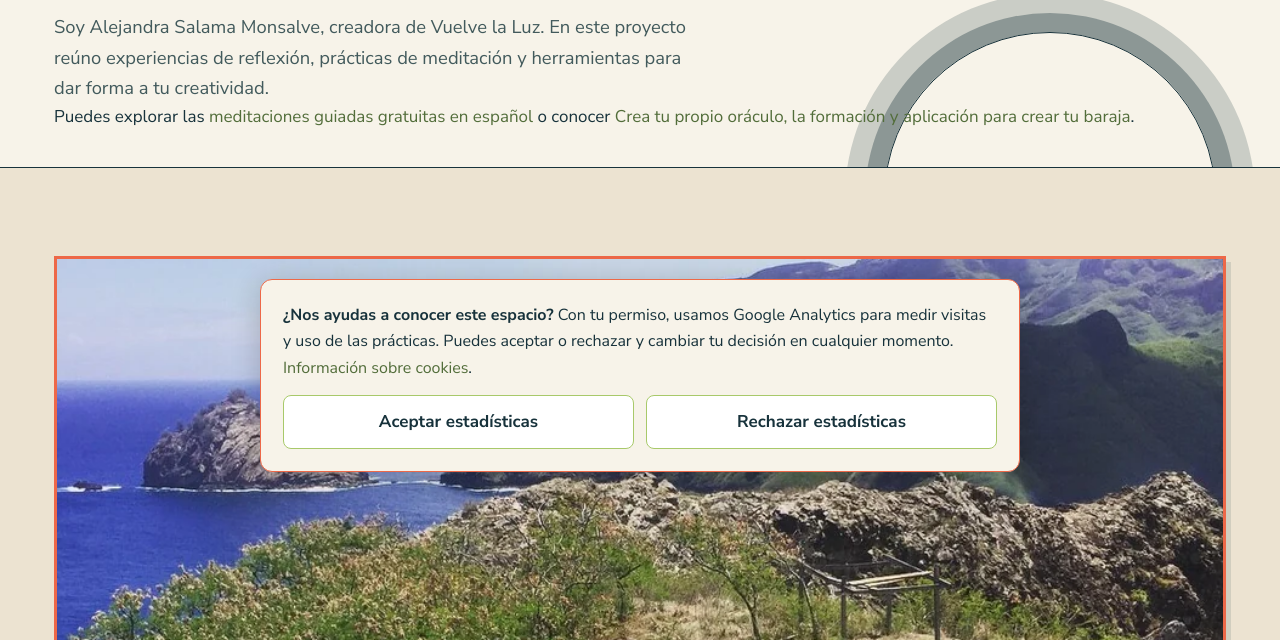
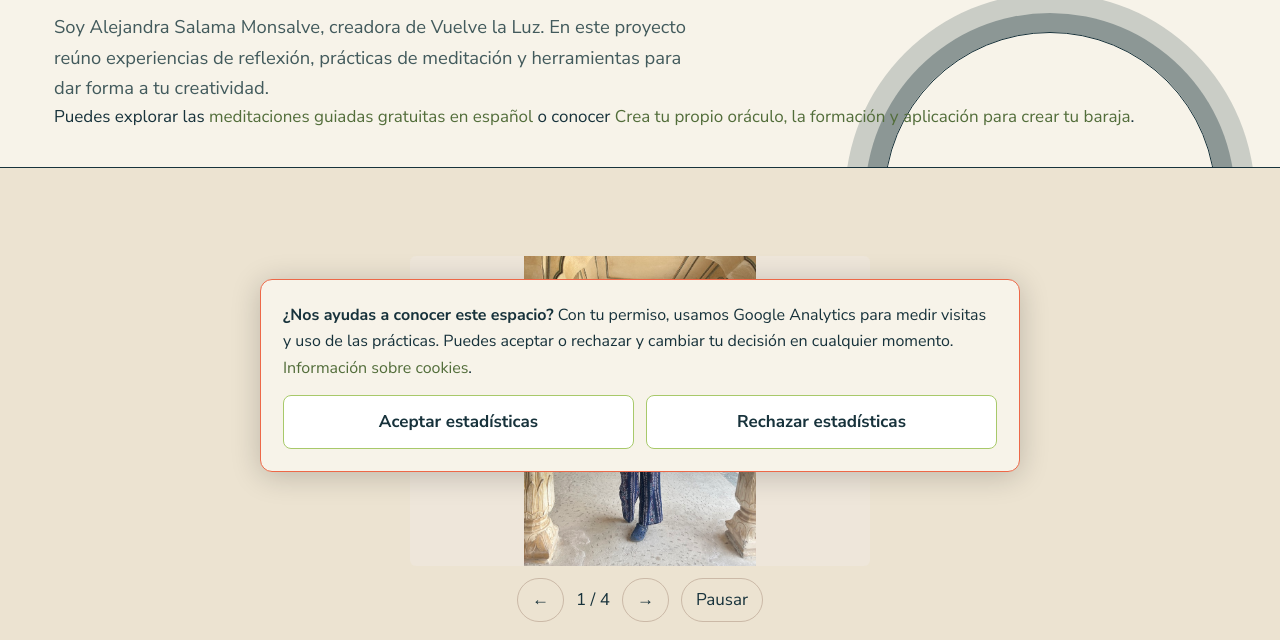
Before and after one commit to vuelvelaluz/Vuelve-la-luz, a plain HTML site: page sobre-mi.html in a window 1280 px wide. Shown: the part 312-952 px from the top of the page. Drawn offline with Linux system fonts and the light colour scheme.

Commit message:
Actualiza Sobre mí con galería compacta y aprendizajes actuales

```diff
--- /dev/null
+++ b/css/sobre-mi.css
@@ -0,0 +1,10 @@
+.sobre-galeria { width: min(100%, 460px); margin: 0 auto 2.5rem; }
+.sobre-fotos { position: relative; height: 310px; background: #eee6da; overflow: hidden; border-radius: 6px; }
+.sobre-foto { position: absolute; inset: 0; width: 100%; height: 100%; object-fit: contain; opacity: 0; visibility: hidden; transition: opacity 900ms ease, visibility 900ms; }
+.sobre-foto.visible { opacity: 1; visibility: visible; }
+.sobre-controles:not([hidden]) { display: flex; justify-content: center; align-items: center; gap: 12px; padding-top: 12px; }
+.sobre-controles button { font: inherit; color: var(--color-texto); background: transparent; border: 1px solid #cbb9a7; border-radius: 24px; min-height: 44px; min-width: 44px; padding: 6px 14px; cursor: pointer; }
+.sobre-controles button:hover { background: #eee6da; }
+.sobre-controles button:focus-visible { outline: 2px solid var(--color-ocre); outline-offset: 3px; }
+@media(max-width: 500px) { .sobre-fotos { height: 270px; } }
+@media(prefers-reduced-motion: reduce) { .sobre-foto { transition: none; } }
--- /dev/null
+++ b/js/sobre-mi.js
@@ -0,0 +1,36 @@
+(() => {
+  const gallery = document.querySelector('.sobre-galeria');
+  if (!gallery) return;
+  const photos = [...gallery.querySelectorAll('.sobre-foto')];
+  const controls = gallery.querySelector('.sobre-controles');
+  const pause = gallery.querySelector('[data-pausa]');
+  const counter = gallery.querySelector('[data-contador]');
+  const reduced = window.matchMedia('(prefers-reduced-motion: reduce)');
+  let current = 0, paused = reduced.matches, timer;
+  function show(index) {
+    current = (index + photos.length) % photos.length;
+    photos.forEach((photo, i) => {
+      photo.classList.toggle('visible', i === current);
+      photo.setAttribute('aria-hidden', String(i !== current));
+    });
+    counter.textContent = `${current + 1} / ${photos.length}`;
+  }
+  function schedule() {
+    clearInterval(timer);
+    pause.textContent = paused ? 'Reanudar' : 'Pausar';
+    if (!paused && !document.hidden && !gallery.matches(':hover') && !gallery.contains(document.activeElement)) {
+      timer = setInterval(() => show(current + 1), 6000);
+    }
+  }
+  controls.hidden = false;
+  gallery.querySelector('[data-anterior]').addEventListener('click', () => { show(current - 1); schedule(); });
+  gallery.querySelector('[data-siguiente]').addEventListener('click', () => { show(current + 1); schedule(); });
+  pause.addEventListener('click', () => { paused = !paused; schedule(); });
+  gallery.addEventListener('mouseenter', schedule);
+  gallery.addEventListener('mouseleave', schedule);
+  gallery.addEventListener('focusin', schedule);
+  gallery.addEventListener('focusout', () => setTimeout(schedule, 0));
+  document.addEventListener('visibilitychange', schedule);
+  reduced.addEventListener('change', () => { paused = reduced.matches; schedule(); });
+  schedule();
+})();
--- a/sobre-mi.html
+++ b/sobre-mi.html
@@ -17,6 +17,8 @@
   <meta property="og:image" content="https://vuelvelaluz.com/images/logo.png">
   <link rel="preload" href="fonts/nunito-sans-normal.woff2" as="font" type="font/woff2" crossorigin>
   <link rel="stylesheet" href="css/style.css?v=collage-20261113">
+  <link rel="stylesheet" href="css/sobre-mi.css?v=20261115">
+  <script src="js/sobre-mi.js?v=20261115" defer></script>
   <meta property="og:locale" content="es_ES">
   <meta property="og:site_name" content="Vuelve la Luz">
   <meta name="twitter:card" content="summary_large_image">
@@ -24,7 +26,7 @@
   <meta name="twitter:description" content="Conoce a Alejandra Salama Monsalve, creadora de Vuelve la Luz: cocina, viajes y prácticas personales para vivir con presencia y volver a la calma.">
   <meta name="twitter:image" content="https://vuelvelaluz.com/images/logo.png">
   <meta name="robots" content="index, follow, max-image-preview:large">
-  <script type="application/ld+json">{"@context":"https://schema.org","@graph":[{"@type":"WebSite","@id":"https://vuelvelaluz.com/#website","url":"https://vuelvelaluz.com/","name":"Vuelve la Luz","inLanguage":"es","publisher":{"@id":"https://vuelvelaluz.com/#alejandra"}},{"@type":"Person","@id":"https://vuelvelaluz.com/#alejandra","name":"Alejandra Salama Monsalve","url":"https://vuelvelaluz.com/sobre-mi.html","sameAs":["https://www.instagram.com/vuelvelaluz"]},{"@type":"ProfilePage","@id":"https://vuelvelaluz.com/sobre-mi.html#webpage","url":"https://vuelvelaluz.com/sobre-mi.html","name":"Alejandra Salama: mi camino | Vuelve la Luz","description":"Conoce a Alejandra Salama Monsalve, creadora de Vuelve la Luz: cocina, viajes y prácticas personales para vivir con presencia y volver a la calma.","inLanguage":"es","isPartOf":{"@id":"https://vuelvelaluz.com/#website"},"mainEntity":{"@id":"https://vuelvelaluz.com/#alejandra"},"dateModified":"2026-11-03"}]}</script>
+  <script type="application/ld+json">{"@context":"https://schema.org","@graph":[{"@type":"WebSite","@id":"https://vuelvelaluz.com/#website","url":"https://vuelvelaluz.com/","name":"Vuelve la Luz","inLanguage":"es","publisher":{"@id":"https://vuelvelaluz.com/#alejandra"}},{"@type":"Person","@id":"https://vuelvelaluz.com/#alejandra","name":"Alejandra Salama Monsalve","url":"https://vuelvelaluz.com/sobre-mi.html","sameAs":["https://www.instagram.com/vuelvelaluz"]},{"@type":"ProfilePage","@id":"https://vuelvelaluz.com/sobre-mi.html#webpage","url":"https://vuelvelaluz.com/sobre-mi.html","name":"Alejandra Salama: mi camino | Vuelve la Luz","description":"Conoce a Alejandra Salama Monsalve, creadora de Vuelve la Luz: cocina, viajes y prácticas personales para vivir con presencia y volver a la calma.","inLanguage":"es","isPartOf":{"@id":"https://vuelvelaluz.com/#website"},"mainEntity":{"@id":"https://vuelvelaluz.com/#alejandra"},"dateModified":"2026-11-15"}]}</script>
   <script src="js/analytics.js?v=2" defer></script>
 </head>
 <body>
@@ -56,8 +58,19 @@
 
     <section class="seccion seccion-alt">
       <div class="container narrativa">
-        <div class="foto-sobre-mi">
-          <img src="images/mi-camino-4-1080.webp" alt="Alejandra contemplando un paisaje de costa y montañas durante un viaje" width="1080" height="1080" decoding="async" loading="lazy" srcset="images/mi-camino-4-480.webp 480w, images/mi-camino-4-960.webp 960w, images/mi-camino-4-1080.webp 1080w" sizes="(max-width: 700px) calc(100vw - 40px), 900px">
+        <div class="sobre-galeria" role="region" aria-roledescription="carrusel" aria-label="Momentos de mi camino">
+          <div class="sobre-fotos">
+            <img src="images/sobre-mi/arcos.jpg" alt="Alejandra entre columnas y arcos de piedra" width="900" height="900" decoding="async" class="sobre-foto visible" aria-hidden="false">
+            <img src="images/sobre-mi/templos.jpg" alt="Alejandra visitando un conjunto de templos de piedra" width="900" height="900" decoding="async" class="sobre-foto" aria-hidden="true">
+            <img src="images/sobre-mi/cocina.jpg" alt="Alejandra disfrutando de una comida durante un viaje" width="900" height="900" decoding="async" class="sobre-foto" aria-hidden="true">
+            <img src="images/sobre-mi/encuentros.jpg" alt="Alejandra junto a una torre de piedra en una colina" width="900" height="900" decoding="async" class="sobre-foto" aria-hidden="true">
+          </div>
+          <div class="sobre-controles" hidden>
+            <button type="button" data-anterior aria-label="Foto anterior">←</button>
+            <span data-contador aria-live="off">1 / 4</span>
+            <button type="button" data-siguiente aria-label="Foto siguiente">→</button>
+            <button type="button" data-pausa>Pausar</button>
+          </div>
         </div>
         <p>Mi camino nunca fue un camino recto.</p>
         <p>Me perdí tantas veces que no tuve más remedio que aprender a encontrarme.</p>
@@ -134,6 +147,13 @@
 
         <p class="separador">⸻</p>
 
+        <h2>Sigo disfrutando de aprender</h2>
+        <p>A día de hoy, me sigo divirtiendo mucho aprendiendo.</p>
+        <p>Estudio inversión porque, para mí, tener una base financiera sólida, con los pies en la tierra, también ayuda a conectar con el espíritu.</p>
+        <p>Cada semana sigo aprendiendo geometría sagrada. Me fascinan los símbolos y los conocimientos mistéricos, esas formas de mirar que despiertan mi curiosidad y me invitan a seguir explorando.</p>
+        <p>Y practico y aprendo magia rodeada de mujeres poderosas.</p>
+        <p>Lo terrenal y lo espiritual conviven en mí. Ambos forman parte de este camino.</p>
+        <p class="separador">⸻</p>
         <p>No creo en las personas que ya han llegado.</p>
         <p class="pregunta-clave">
           Creo en las personas que siguen caminando.<br>
```
Also changed, not shown: images/sobre-mi/arcos.jpg (added), images/sobre-mi/cocina.jpg (added), images/sobre-mi/encuentros.jpg (added), images/sobre-mi/templos.jpg (added).
